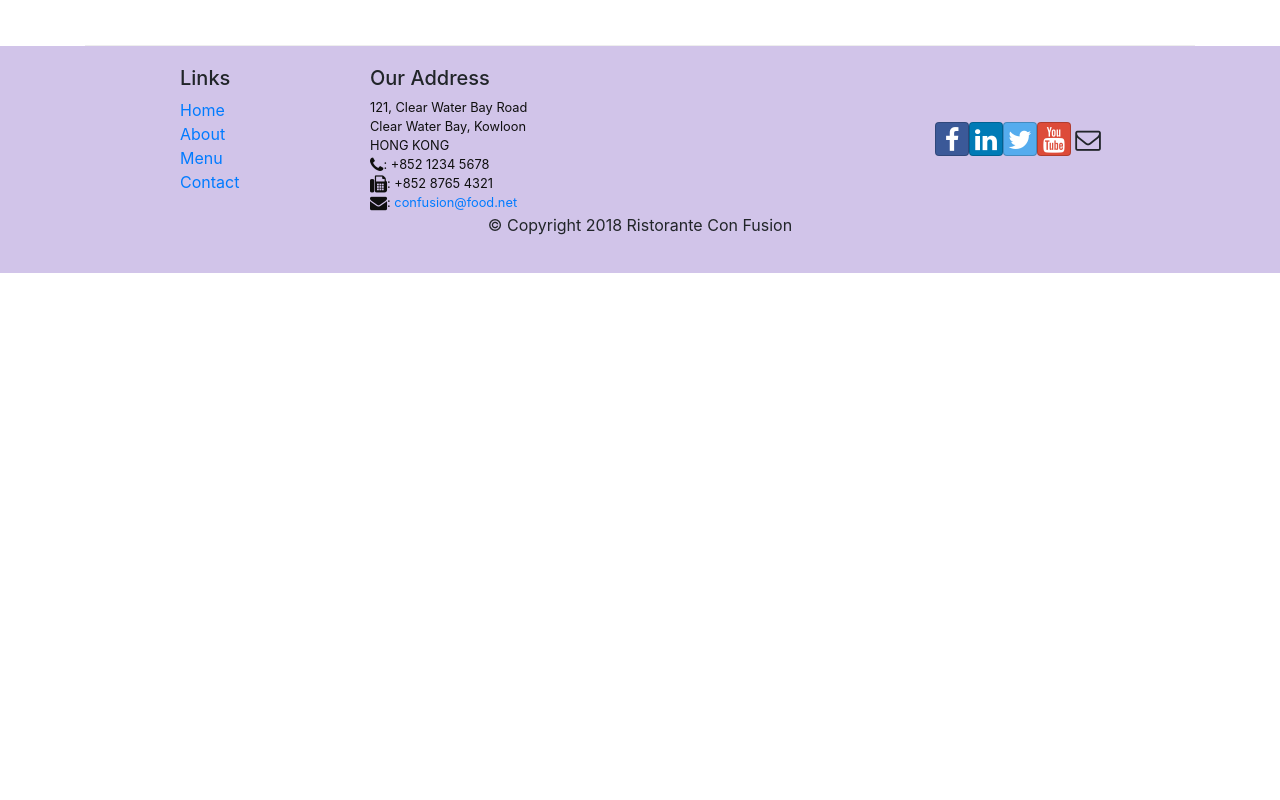
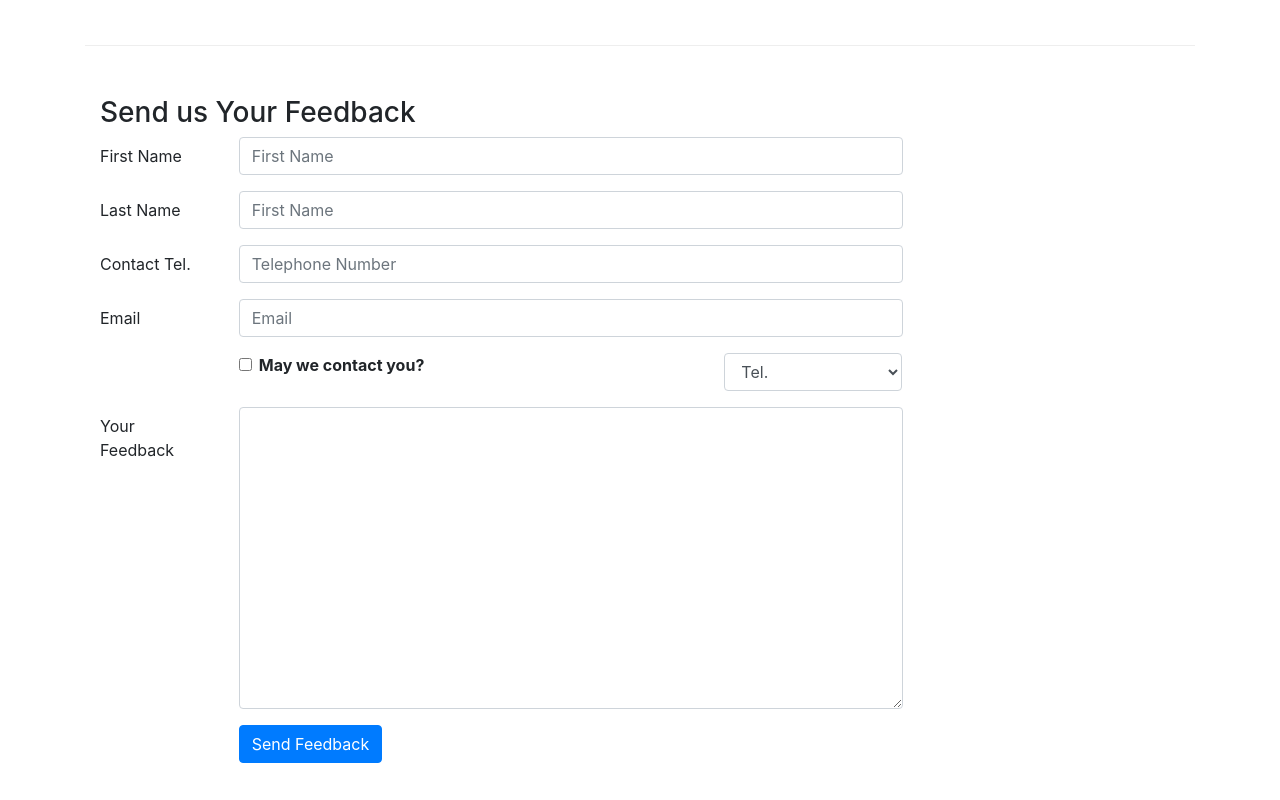
Before and after one commit to nelsonsbrian/RestaurantFront, a React (Create React App) app: page /contactus in a window 1280 px wide. Shown: the part 760-1560 px from the top of the page. Before the commit the page ends 1033 px from the top, so only its background shows below. Built offline with nearby package versions, Linux system fonts and the light colour scheme.

Commit message:
add controlled forms to contact page

```diff
--- a/src/components/ContactComponent.js
+++ b/src/components/ContactComponent.js
@@ -1,8 +1,39 @@
-import React from 'react';
-import { Breadcrumb, BreadcrumbItem } from 'reactstrap';
+import React, { Component } from 'react';
+import { Breadcrumb, BreadcrumbItem, Button, Form, FormGroup, Col, Label, Input, } from 'reactstrap';
 import { Link } from 'react-router-dom';
 
-function Contact(props) {
+class Contact extends Component {
+  constructor(props) {
+    super(props);
+    this.state = {
+      firstname: '',
+      lastname: '',
+      telnum: '',
+      email: '',
+      agree: false,
+      contactType: 'Tel.',
+      message: ''
+    }
+
+    this.handleSubmit = this.handleSubmit.bind(this);
+    this.handleInputChange = this.handleInputChange.bind(this);
+  }
+
+  handleInputChange(event) {
+    const target = event.target;
+    const value = target.type === 'checkbox' ? target.checked : target.value;
+    const name = target.name;
+    this.setState({ [name]: value })
+  }
+
+  handleSubmit(event) {
+    event.preventDefault();
+    console.log("Current State", JSON.stringify(this.state))
+    alert(JSON.stringify(this.state))
+  }
+
+
+  render() {
     return (
       <div className="container">
         <Breadcrumb>
@@ -35,8 +66,99 @@
             </div>
           </div>
         </div>
+        <div className="row row-content">
+          <div className="col-12">
+            <h3>Send us Your Feedback</h3>
+          </div>
+          <div className="col=12 col-md-9">
+            <Form onSubmit={this.handleSubmit}>
+              <FormGroup row>
+                <Label htmlfor="firstname" md={2}>First Name</Label>
+                <Col md={10}>
+                  <Input type="text"
+                    id="firstname"
+                    name="firstname"
+                    placeholder="First Name"
+                    value={this.state.firstname}
+                    onChange={this.handleInputChange} />
+                </Col>
+              </FormGroup>
+              <FormGroup row>
+                <Label htmlfor="lastname" md={2}>Last Name</Label>
+                <Col md={10}>
+                  <Input type="text"
+                    id="lastname"
+                    name="lastname"
+                    placeholder="First Name"
+                    value={this.state.lastname}
+                    onChange={this.handleInputChange} />
+                </Col>
+              </FormGroup>
+              <FormGroup row>
+                <Label htmlfor="telnum" md={2}>Contact Tel.</Label>
+                <Col md={10}>
+                  <Input type="telnum"
+                    id="telnum"
+                    name="telnum"
+                    placeholder="Telephone Number"
+                    value={this.state.telnum}
+                    onChange={this.handleInputChange} />
+                </Col>
+              </FormGroup>
+              <FormGroup row>
+                <Label htmlfor="email" md={2}>Email</Label>
+                <Col md={10}>
+                  <Input type="email"
+                    id="email"
+                    name="email"
+                    placeholder="Email"
+                    value={this.state.email}
+                    onChange={this.handleInputChange} />
+                </Col>
+              </FormGroup>
+              <FormGroup row>
+                <Col md={{ size: 6, offset: 2 }}>
+                  <FormGroup check>
+                    <Label check>
+                      <Input type="checkbox" name="agree"
+                        checked={this.state.agree}
+                        onChange={this.handleInputChange} /> {' '}
+                      <strong>May we contact you?</strong>
+                    </Label>
+                  </FormGroup>
+                </Col>
+                <Col md={{ size: 3, offset: 1 }}>
+                  <Input type="select" name="contactType" value={this.state.contactType}
+                    onChange={this.handleInputChange}>
+                    <option>Tel.</option>
+                    <option>Email</option>
+                  </Input>
+                </Col>
+              </FormGroup>
+              <FormGroup row>
+                <Label htmlfor="message" md={2}>Your Feedback</Label>
+                <Col md={10}>
+                  <Input type="textarea" rows="12"
+                    id="message"
+                    name="message"
+                    value={this.state.message}
+                    onChange={this.handleInputChange}>
+                  </Input>
+                </Col>
+              </FormGroup>
+              <FormGroup row>
+                <Col md={{ size: 10, offset: 2 }}>
+                  <Button type="submit" color="primary">
+                    Send Feedback
+                  </Button>
+                </Col>
+              </FormGroup>
+            </Form>
+          </div>
+        </div>
       </div>
     );
   }
+}
 
 export default Contact;
```
Lines whose indentation alone changed are shown as unchanged.
